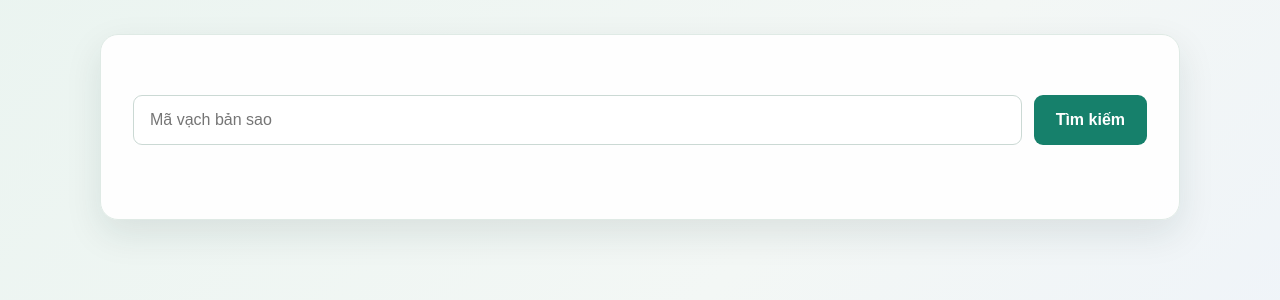
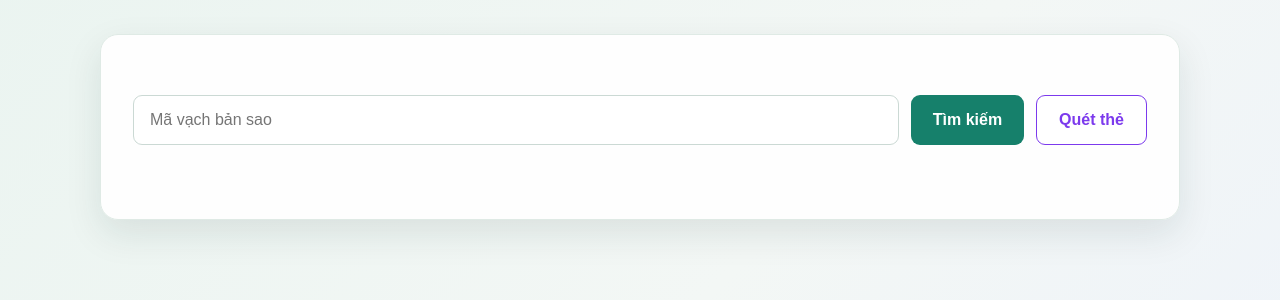
Before and after one commit to dhm-005/BTL_PTTK_De01, a Java web app: page /librarian/searchCopyView.jsp in a window 1280 px wide. Shown: the part 80-380 px from the top of the page. Run offline with Tomcat 11, a stand-in JSP engine, Linux system fonts and the light colour scheme.

Commit message:
Update searchCopyView.jsp

```diff
--- a/src/main/webapp/librarian/searchCopyView.jsp
+++ b/src/main/webapp/librarian/searchCopyView.jsp
@@ -27,6 +27,7 @@
             <input type="search" name="barcode" value="<%= JspUtils.escapeHtml(barcode) %>"
                    placeholder="Mã vạch bản sao">
             <button type="submit">Tìm kiếm</button>
+            <button type="button" class="btn-scan"> Quét thẻ </button>
         </form>
 
         <% if (searched && copy == null) { %>
```
